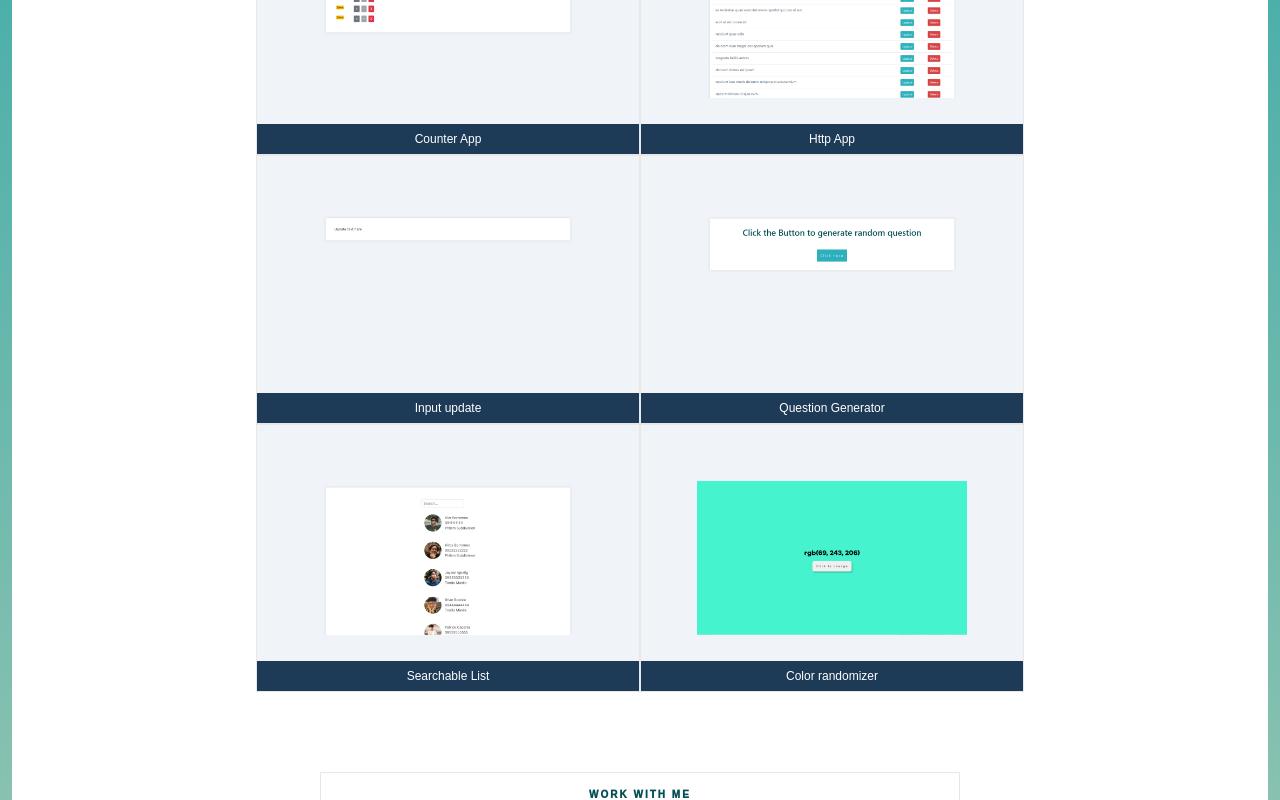
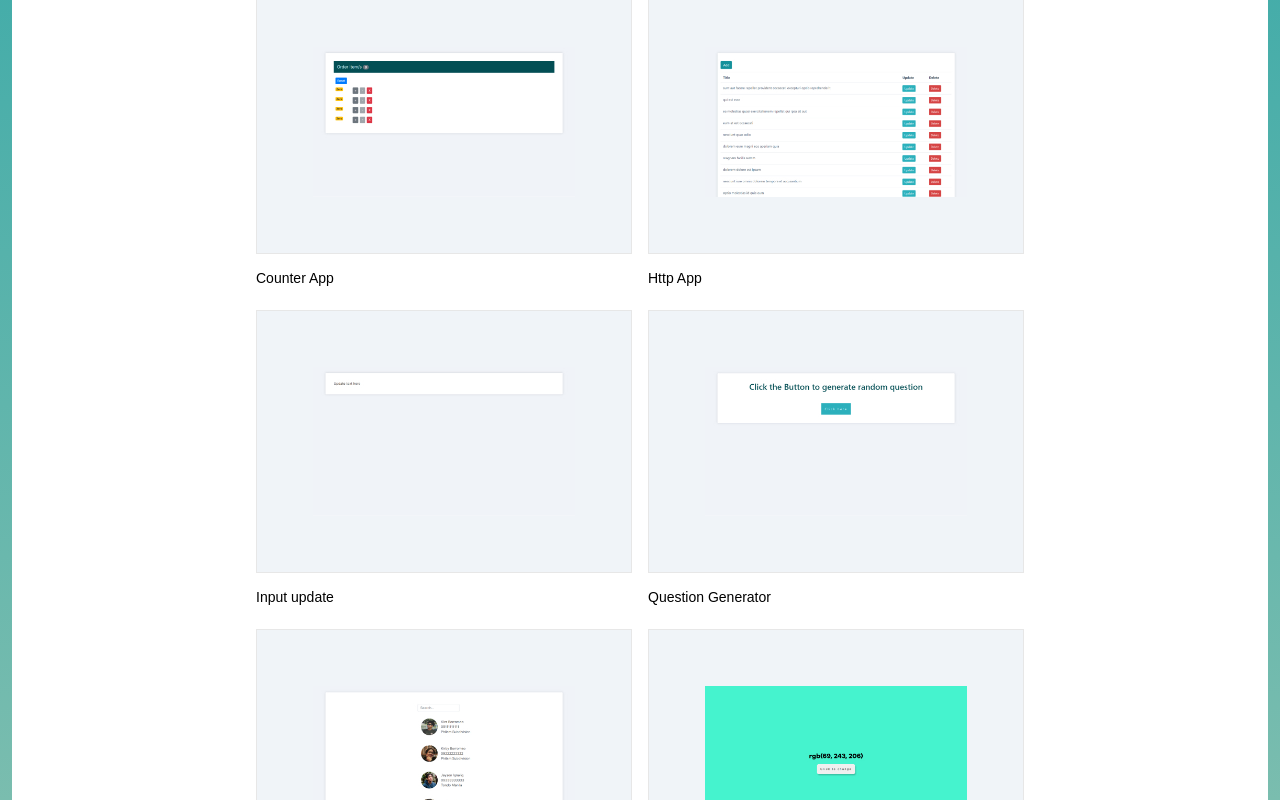
Before and after one commit to ejllovido/website-portfolio, a React (Create React App) app: page /exercise in a window 1280 px wide. Shown: the part 920-1720 px from the top of the page. Built offline with nearby package versions, Linux system fonts and the light colour scheme; a web font is replaced by a local one.

Commit message:
Update `exercise-item` based on Refactoring UI

```diff
--- a/src/components/ExerciseBody.js
+++ b/src/components/ExerciseBody.js
@@ -11,7 +11,7 @@ const ExerciseBody = () => {
       </div>
       <section>
         <div className="exercise-item">
-          <div className="exercise-container">
+          <div className="exercise-container -alternate">
             <div className="exercise-img">
               <img src="accordion.jpg" alt="accordion" className="img" />
             </div>
@@ -25,7 +25,7 @@ const ExerciseBody = () => {
           </div>
         </div>
         <div className="exercise-item">
-          <div className="exercise-container">
+          <div className="exercise-container -alternate">
             <div className="exercise-img">
               <img src="tabs.jpg" alt="tabs" className="img" />
             </div>
@@ -39,7 +39,7 @@ const ExerciseBody = () => {
           </div>
         </div>
         <div className="exercise-item">
-          <div className="exercise-container">
+          <div className="exercise-container -alternate">
             <div className="exercise-img">
               <img src="counter.jpg" alt="counter" className="img" />
             </div>
@@ -53,7 +53,7 @@ const ExerciseBody = () => {
           </div>
         </div>
         <div className="exercise-item">
-          <div className="exercise-container">
+          <div className="exercise-container -alternate">
             <div className="exercise-img">
               <img src="input.jpg" alt="input" className="img" />
             </div>
@@ -67,7 +67,7 @@ const ExerciseBody = () => {
           </div>
         </div>
         <div className="exercise-item">
-          <div className="exercise-container">
+          <div className="exercise-container -alternate">
             <div className="exercise-img">
               <img src="searchable.jpg" alt="searchable" className="img" />
             </div>
--- a/src/index.css
+++ b/src/index.css
@@ -417,25 +417,24 @@ li:first-child::before {
 /* Exercise Body */
 .exercise-item {
   display: flex;
-  position: relative;
+  margin-bottom: 8px;
 }
 
 .exercise-item:last-child {
   margin-bottom: 80px;
 }
 
-.exercise-container {
-  border: 1px solid #e7e7e7;
-  position: relative;
+.exercise-container.-alternate {
+  margin-right: 16px;
 }
 
 .exercise-container > .exercise-img {
-  height: 100%;
   background: #f0f4f8;
   padding: 56px;
   display: flex;
   align-items: center;
   justify-content: center;
+  border: 1px solid #e7e7e7;
 }
 
 .exercise-container > .exercise-img > .img {
@@ -453,14 +452,6 @@ li:first-child::before {
 }
 
 .exercise-container > .exercise-desc {
-  background: #1d3a57;
-  color: #fff;
-  padding: 8px;
-  font-size: 12px;
-  position: absolute;
-  right: 0;
-  left: 0;
-  bottom: 0;
-  text-align: center;
-  transition: 200ms all ease;
+  font-size: 14px;
+  padding: 16px 0px;
 }
```
